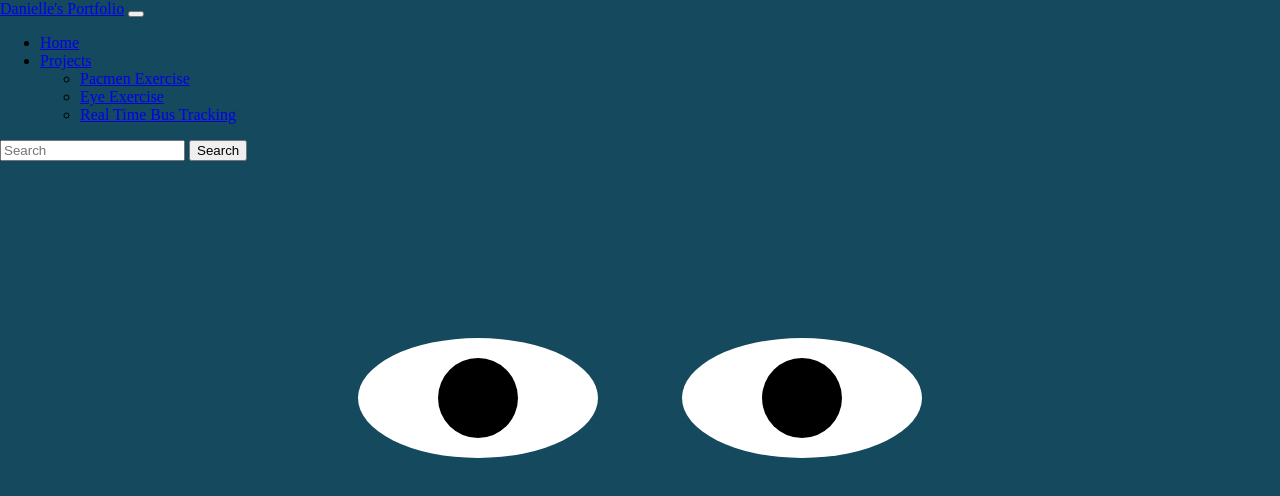
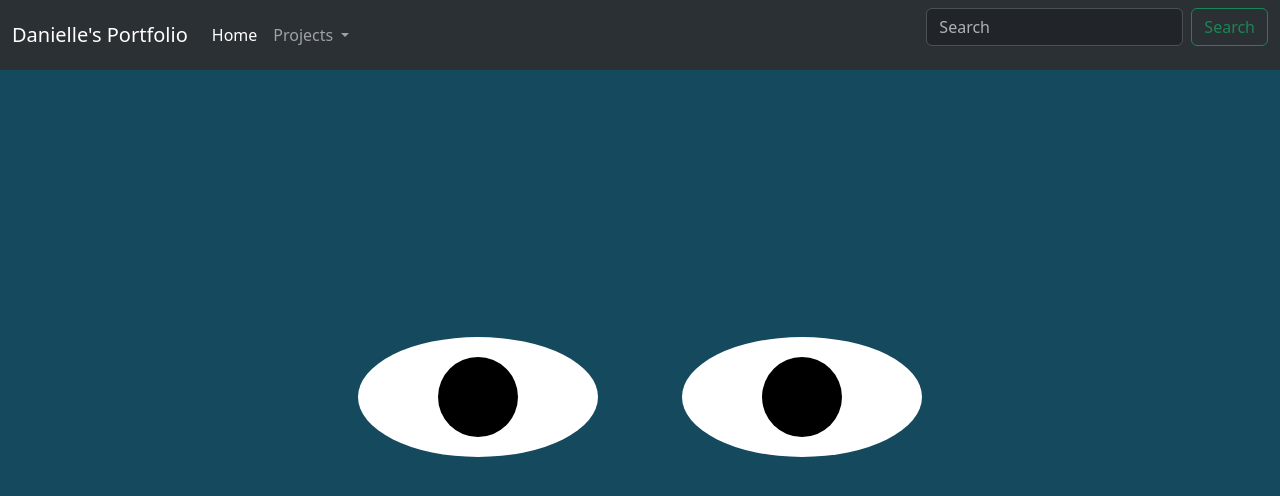
Before and after one commit to DanielleMBerg/Eyes, a plain HTML site: page index.html in a window 1280 px wide. Drawn offline with nearby package versions, Linux system fonts and the light colour scheme.

Commit message:
Update index.html

```diff
--- a/index.html
+++ b/index.html
@@ -1,5 +1,9 @@
 <html>
   <head> </head>
+  <meta charset="utf-8">
+  <meta name="viewport" content="width=device-width, initial-scale=1">
+  <link href="https://cdn.jsdelivr.net/npm/bootstrap@5.3.0-alpha3/dist/css/bootstrap.min.css" rel="stylesheet" integrity="sha384-KK94CHFLLe+nY2dmCWGMq91rCGa5gtU4mk92HdvYe+M/SXH301p5ILy+dN9+nJOZ" crossorigin="anonymous">
+
   <link rel="stylesheet" href="./eyes.css" />
   <script src="eyes.js"></script>
   <body>
@@ -40,5 +44,8 @@
         <div class="ball"></div>
       </div>
     </div>
+
+    <script src="https://cdn.jsdelivr.net/npm/bootstrap@5.3.0-alpha3/dist/js/bootstrap.bundle.min.js" integrity="sha384-ENjdO4Dr2bkBIFxQpeoTz1HIcje39Wm4jDKdf19U8gI4ddQ3GYNS7NTKfAdVQSZe" crossorigin="anonymous"></script>
+
   </body>
 </html>
```
